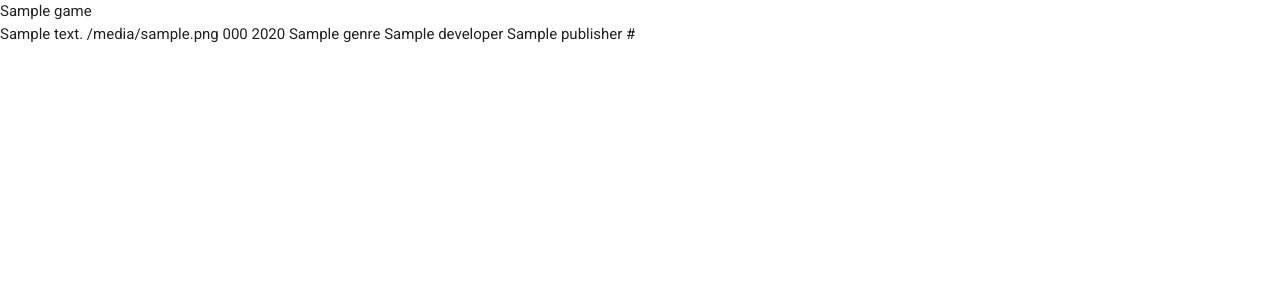
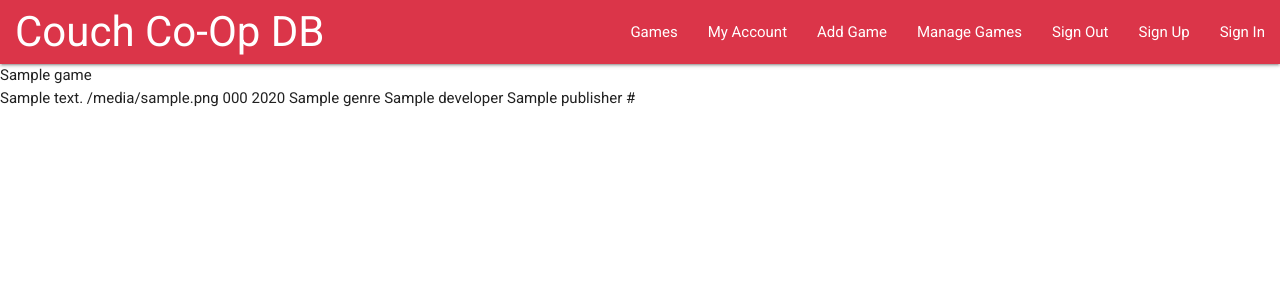
Before and after one commit to MihaelaVacarus/Couch-Co-Op-DB, a Flask app: page / in a window 1280 px wide. Shown: the top 300 px of the page. Run offline with Flask 2, Linux system fonts and the light colour scheme; a database or web service that is not in the repository returns one stand-in record (values such as "Sample title"); some libraries are stand-ins or nearby versions.

Commit message:
Add Materialize navbar and sidenav

```diff
--- a/static/js/script.js
+++ b/static/js/script.js
@@ -0,0 +1,3 @@
+$(document).ready(function(){
+    $('.sidenav').sidenav();
+});
--- a/templates/base.html
+++ b/templates/base.html
@@ -1,31 +1,69 @@
 <!DOCTYPE html>
 <html lang="en">
+
 <head>
     <meta charset="UTF-8">
     <meta name="viewport" content="width=device-width, initial-scale=1.0">
 
     <!-- Font Awesome -->
     <link rel="stylesheet" href="https://cdnjs.cloudflare.com/ajax/libs/font-awesome/5.15.3/css/all.min.css"
-    integrity="sha512-iBBXm8fW90+nuLcSKlbmrPcLa0OT92xO1BIsZ+ywDWZCvqsWgccV3gFoRBv0z+8dLJgyAHIhR35VZc2oM/gI1w==" crossorigin="anonymous" type="text/css" />
+        integrity="sha512-iBBXm8fW90+nuLcSKlbmrPcLa0OT92xO1BIsZ+ywDWZCvqsWgccV3gFoRBv0z+8dLJgyAHIhR35VZc2oM/gI1w=="
+        crossorigin="anonymous" type="text/css" />
     {% block styles %}
     {% endblock %}
 
     <!-- Materialize compiled and minified CSS -->
-    <link rel="stylesheet" href="https://cdnjs.cloudflare.com/ajax/libs/materialize/1.0.0/css/materialize.min.css" type="text/css">
+    <link rel="stylesheet" href="https://cdnjs.cloudflare.com/ajax/libs/materialize/1.0.0/css/materialize.min.css"
+        type="text/css">
     <link rel="stylesheet" href=" {{ url_for('static', filename='css/style.css') }}" type="text/css">
 
     <title>Couch Co-Op DB</title>
 </head>
+
 <body>
+
+    <header>
+        <!-- Top navbar -->
+        <nav class="nav-extended">
+            <div class="nav-wrapper">
+                <a href="#" class="brand-logo">Couch Co-Op DB</a>
+                <a href="#" data-target="mobile-demo" class="sidenav-trigger"><i class="fas fa-bars"></i></a>
+                <ul class="right hide-on-med-and-down">
+                    <li><a href="#">Games</a></li>
+                    <li><a href="#">My Account</a></li>
+                    <li><a href="#">Add Game</a></li>
+                    <li><a href="#">Manage Games</a></li>
+                    <li><a href="#">Sign Out</a></li>
+                    <li><a href="#">Sign Up</a></li>
+                    <li><a href="#">Sign In</a></li>
+                </ul>
+            </div>
+        </nav>
+
+        <!-- Mobile side navbar -->
+        <ul class="sidenav" id="mobile-demo">
+            <li><h4 class="center-align">Couch Co-Op DB</h4></li>
+            <li><a href="#">Home</a></li>
+            <li><a href="#">Games</a></li>
+            <li><a href="#">My Account</a></li>
+            <li><a href="#">Add Game</a></li>
+            <li><a href="#">Manage Games</a></li>
+            <li><a href="#">Sign Out</a></li>
+            <li><a href="#">Sign Up</a></li>
+            <li><a href="#">Sign In</a></li>
+        </ul>
+    </header>
 
     {% block content %}
     {% endblock %}
 
-    <script src="https://code.jquery.com/jquery-3.6.0.min.js" integrity="sha256-/xUj+3OJU5yExlq6GSYGSHk7tPXikynS7ogEvDej/m4=" crossorigin="anonymous"></script>
+    <script src="https://code.jquery.com/jquery-3.6.0.min.js"
+        integrity="sha256-/xUj+3OJU5yExlq6GSYGSHk7tPXikynS7ogEvDej/m4=" crossorigin="anonymous"></script>
     <!-- Materialize ompiled and minified JavaScript -->
     <script src="https://cdnjs.cloudflare.com/ajax/libs/materialize/1.0.0/js/materialize.min.js"></script>
     <script src="{{ url_for('static', filename='js/script.js') }}"></script>
     {% block scripts %}
     {% endblock %}
 </body>
+
 </html>
```
